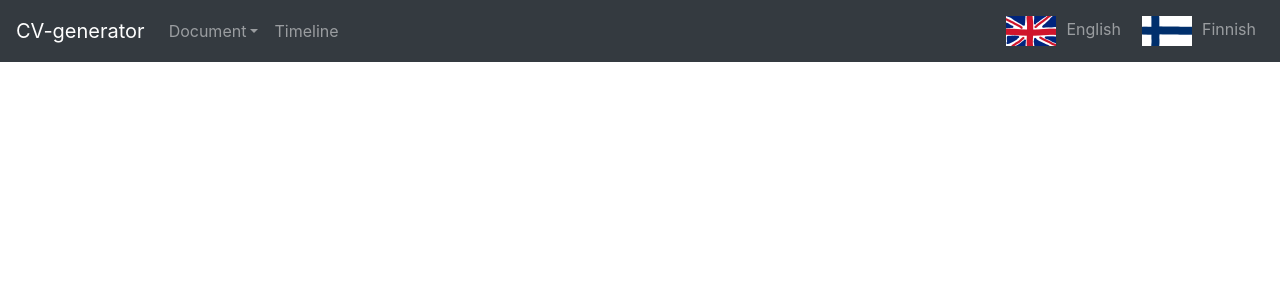
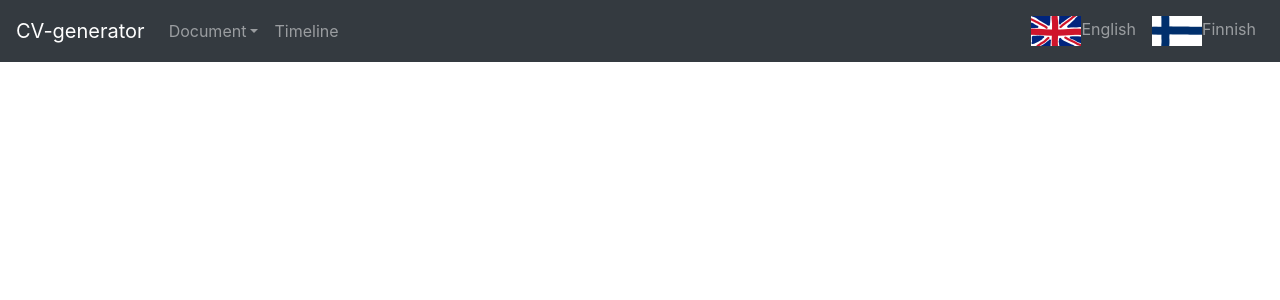
Before and after one commit to Haataja/CV-generator-frontend, a React (Create React App) app: page / in a window 1280 px wide. Shown: the top 300 px of the page. Built offline with nearby package versions, Linux system fonts and the light colour scheme.

Commit message:
Change class 'Flag' to 'flag'
Signed-off-by: Tuukkaj <juusela.tuukka@gmail.com>

```diff
--- a/src/components/Ribbon.css
+++ b/src/components/Ribbon.css
@@ -1,4 +1,4 @@
-.Flag {
+.flag {
     margin-left: 5px;
     margin-right: 10px;
 }
```
